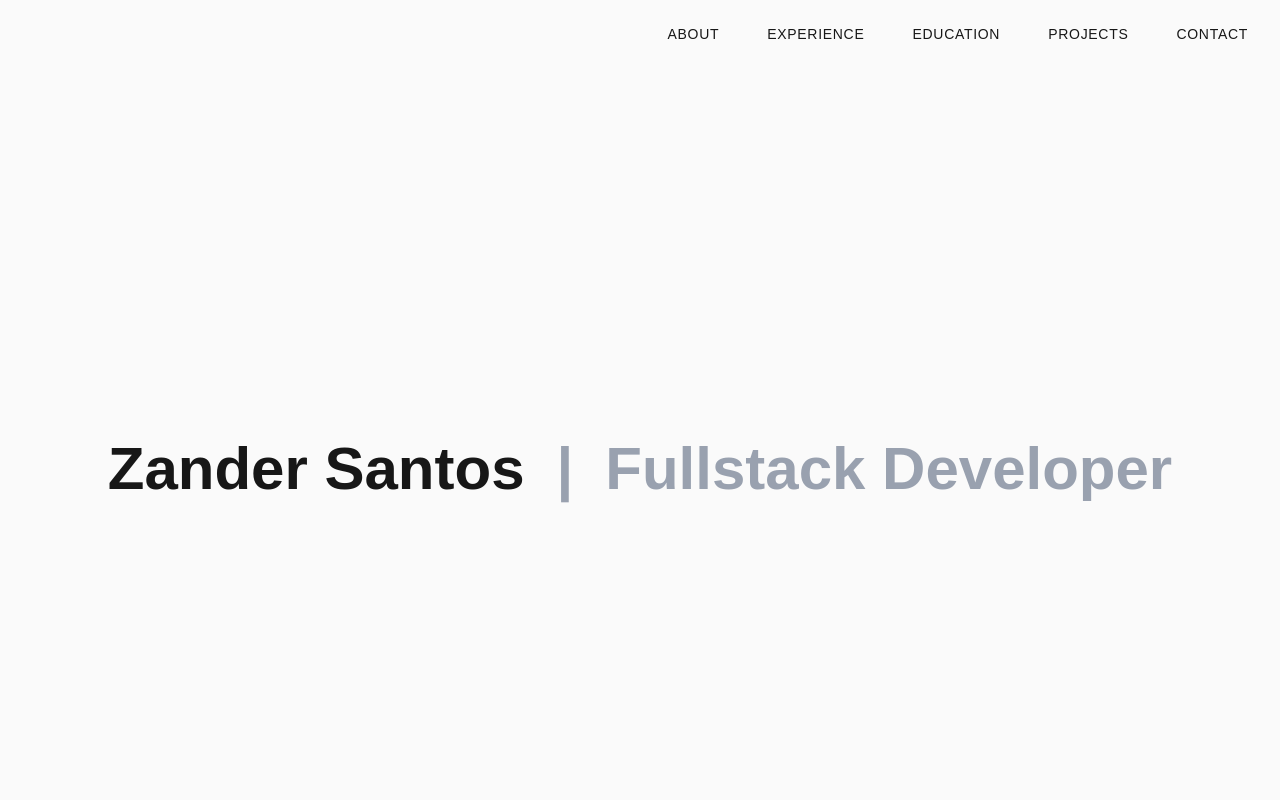
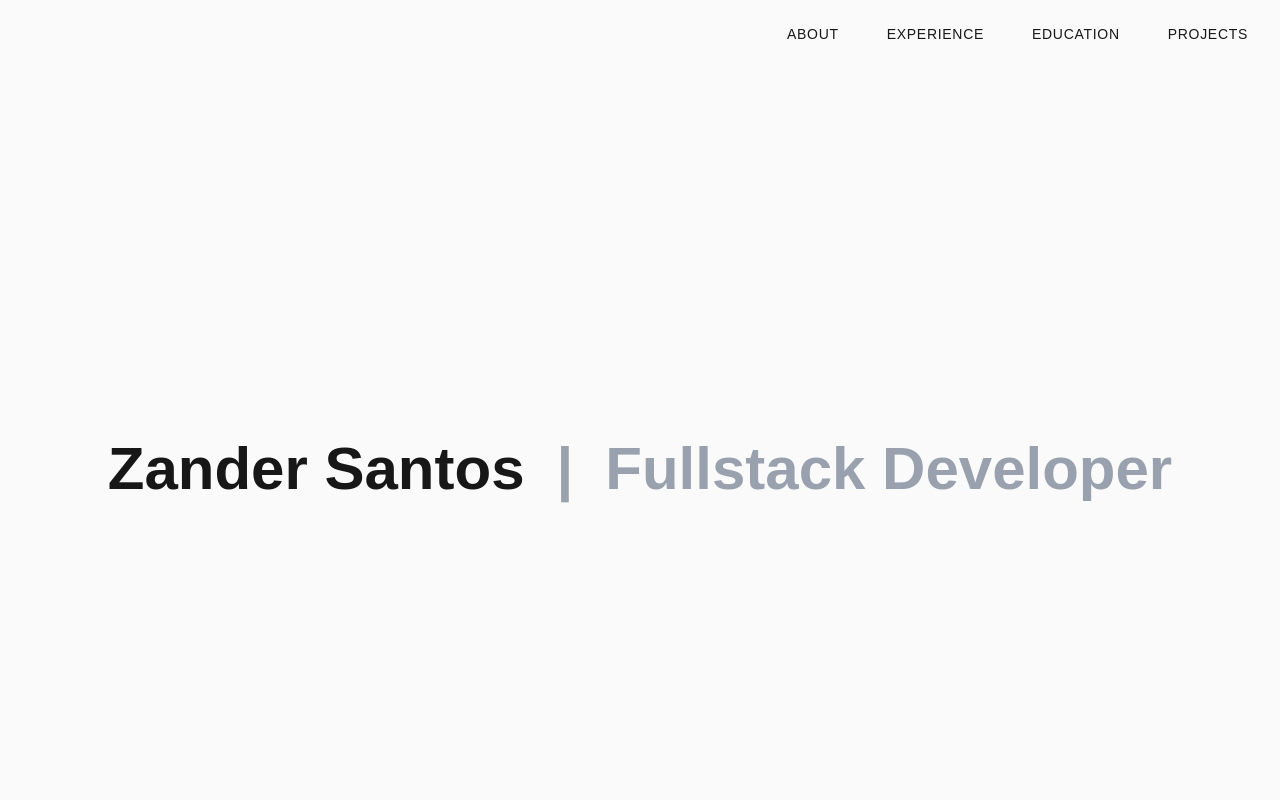
Before and after one commit to zandersantos/zander-santos-portfolio, a Next.js app in the folder zander-santos-portfolio/: page / in a window 1280 px wide. Shown: the top 800 px of the page. Built offline with nearby package versions, Linux system fonts and the light colour scheme.

Commit message:
Deleted the contact button

```diff
--- a/zander-santos-portfolio/components/Header.tsx
+++ b/zander-santos-portfolio/components/Header.tsx
@@ -5,7 +5,6 @@ const Header = () => {
       <button className="btn-primary">Experience</button>
       <button className="btn-primary">Education</button>
       <button className="btn-primary">Projects</button>
-      <button className="btn-primary">Contact</button>
     </nav>
   )
 }
```
